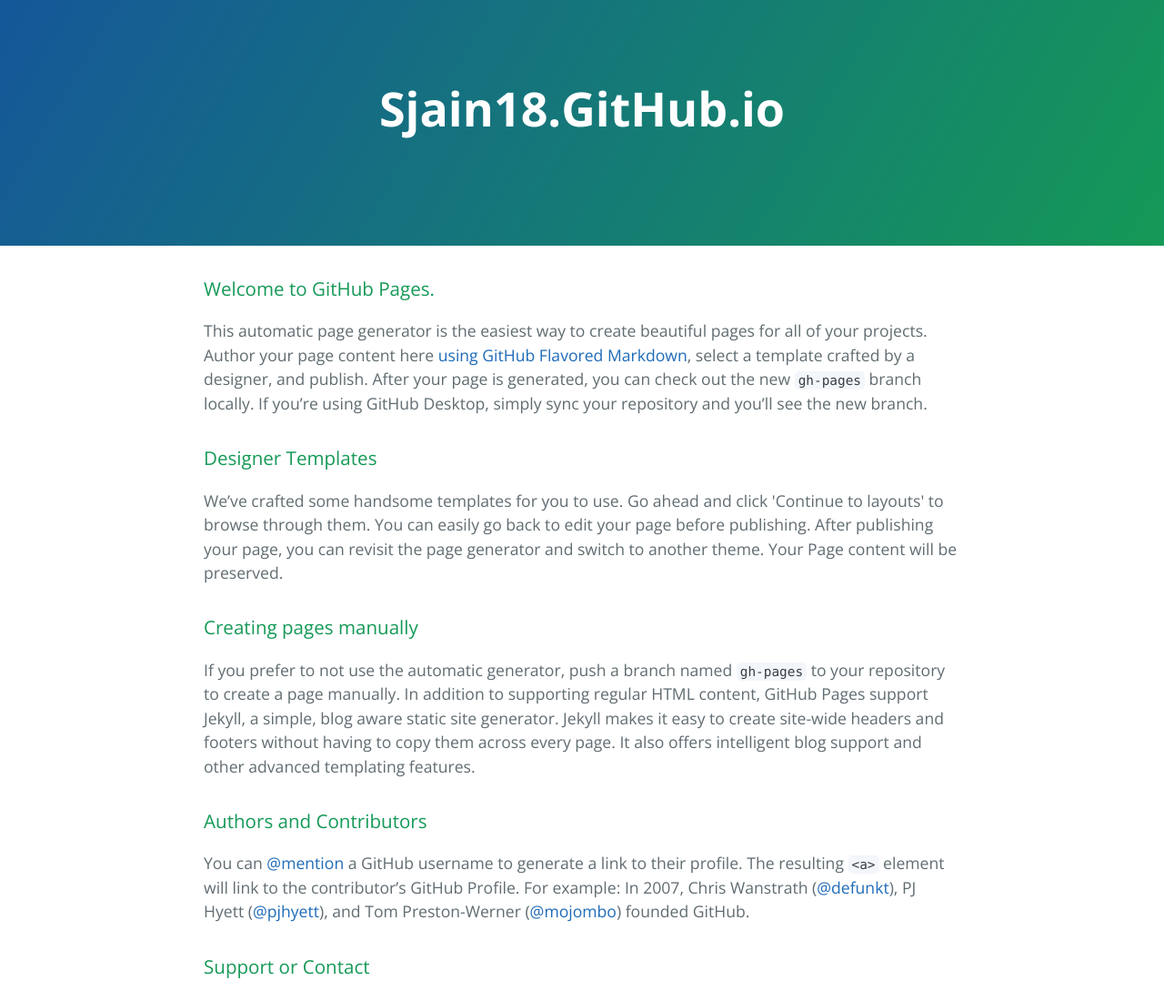
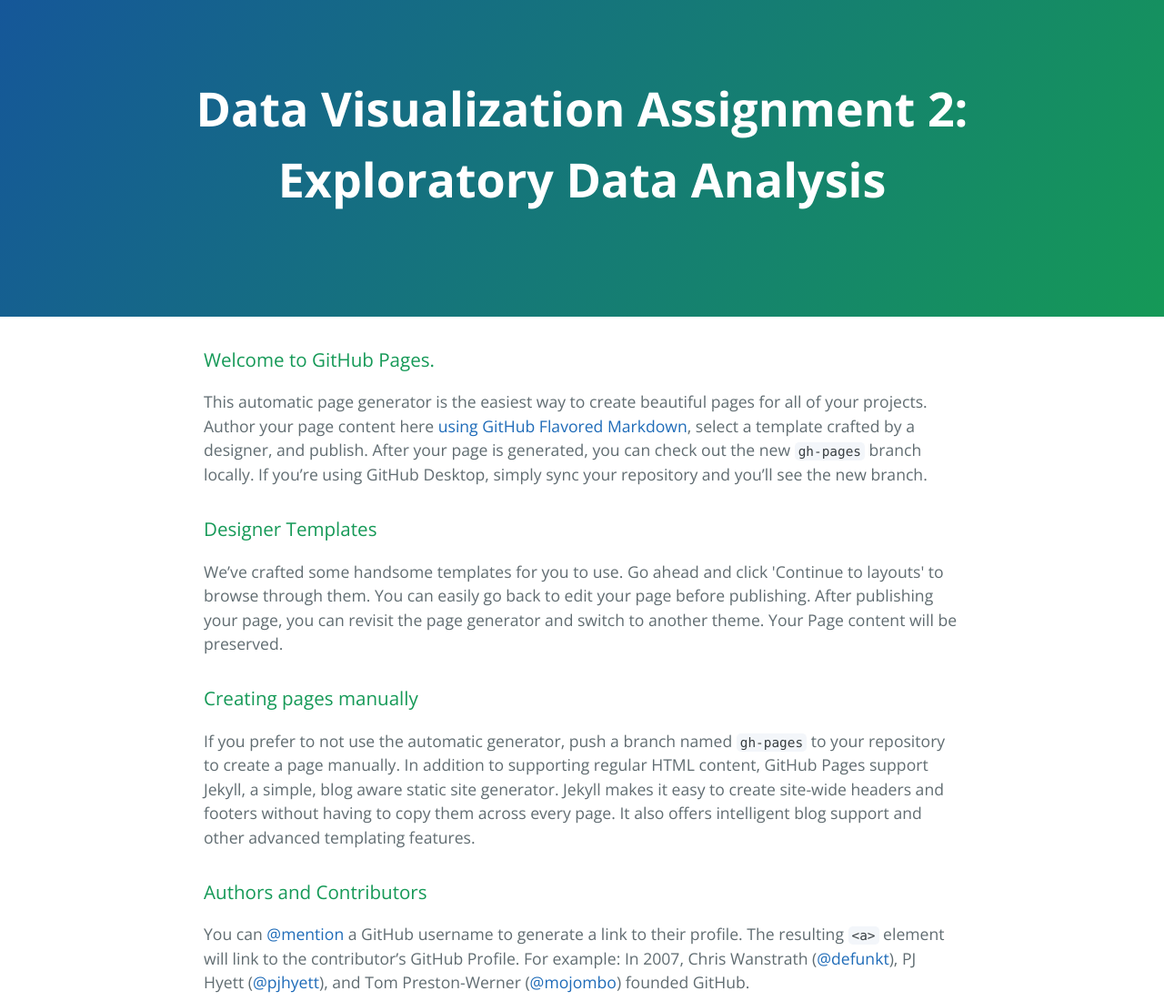
Before and after one commit to sjain18/sjain18.github.io, a plain HTML site: page index.html in a window 1280 px wide. Shown: the top 1100 px of the page at 91% size. Drawn offline with nearby package versions, Linux system fonts and the light colour scheme.

Commit message:
Update index.html

```diff
--- a/index.html
+++ b/index.html
@@ -11,7 +11,7 @@
   </head>
   <body>
     <section class="page-header">
-      <h1 class="project-name">Sjain18.GitHub.io</h1>
+      <h1 class="project-name">Data Visualization Assignment 2: Exploratory Data Analysis</h1>
       <h2 class="project-tagline"></h2>
     </section>
 
```
